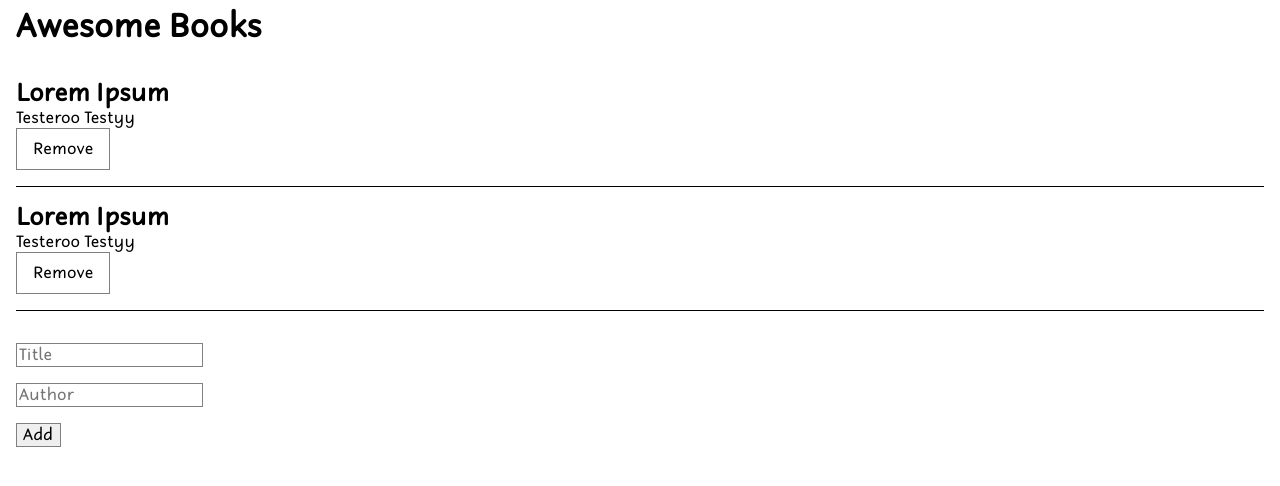
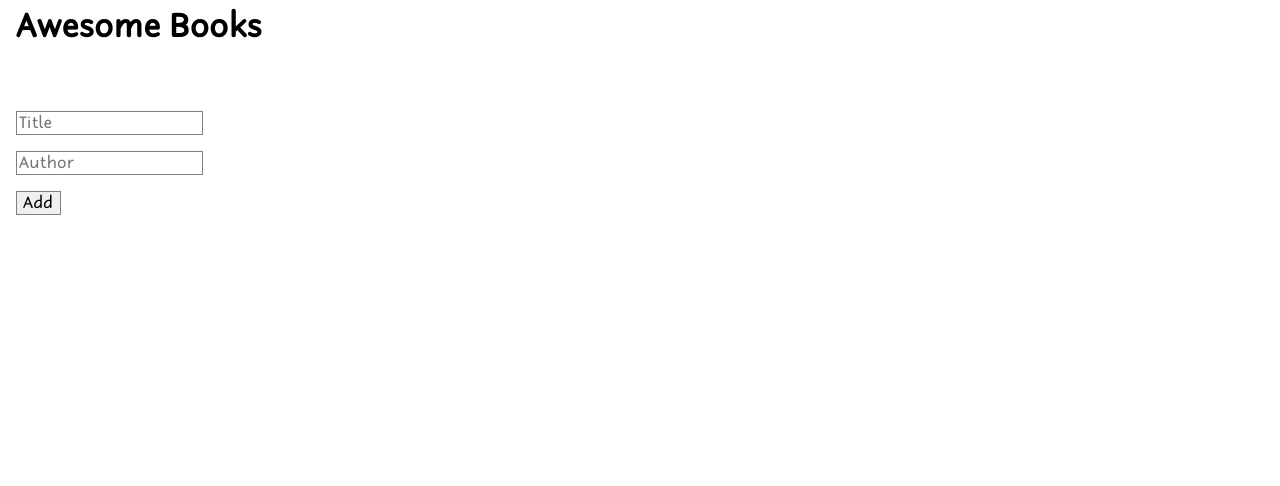
Before and after one commit to yosaddis/Awesome-books, a website: page index.html in a window 1280 px wide. Drawn offline with Linux system fonts and the light colour scheme.

Commit message:
Update: modify the index.html

```diff
--- a/index.html
+++ b/index.html
@@ -4,7 +4,7 @@
 <head>
   <meta charset="UTF-8">
   <meta name="viewport" content="width=device-width, initial-scale=1.0">
-  <link rel="shortcut icon" href="favicon.ico" type="image/x-icon">
+  <link rel="shortcut icon" href="img/favicon.ico" type="image/x-icon">
   <title>Awesome Books</title>
   <link rel="stylesheet" href="css/reset.css">
   <link rel="stylesheet" href="css/styles.css">
@@ -32,19 +32,7 @@
         <div class="books__body">
 
           <!--Books list section-->
-          <div class="books__list">
-            <div class="books__list-item">
-              <h2 class="books__list-item-title">Lorem Ipsum</h2>
-              <p class="books__list-item-author">Testeroo Testyy</p>
-              <button class="books__list-item-remove">Remove</button>
-            </div>
-
-            <div class="books__list-item">
-              <h2 class="books__list-item-title">Lorem Ipsum</h2>
-              <p class="books__list-item-author">Testeroo Testyy</p>
-              <button class="books__list-item-remove">Remove</button>
-            </div>
-          </div>
+          <div class="books__list"></div>
 
           <!--Add book section-->
           <div class="books__addbook">
@@ -58,7 +46,7 @@
                 <input type="text" name='author' id='author' placeholder='Author' required>
               </label>
 
-              <input type="submit" value="Add">
+              <input type="submit" value="Add" data-input='submit'>
             </form>
           </div>
 
```
Also changed, not shown: img/favicon.ico (added).
